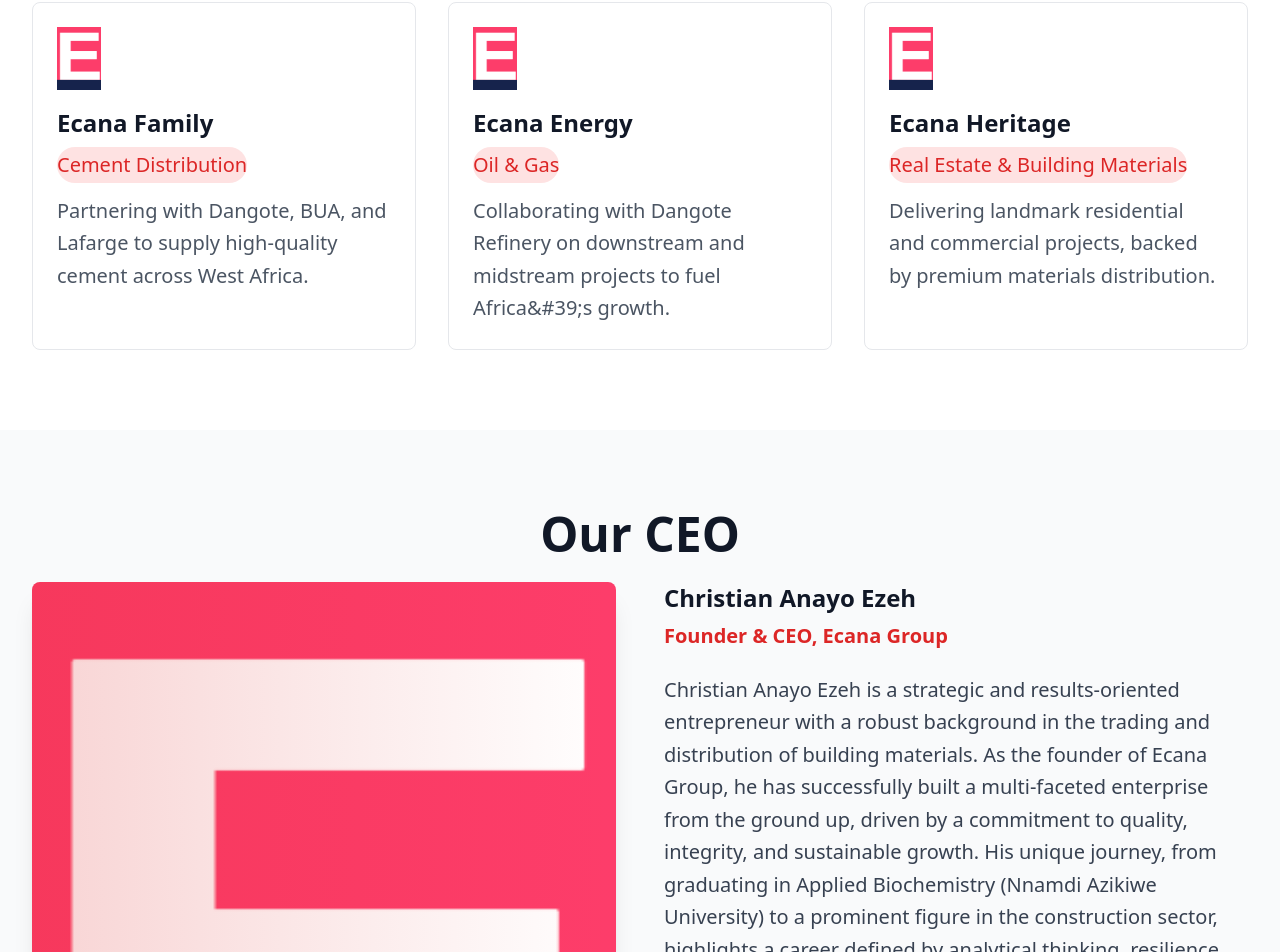
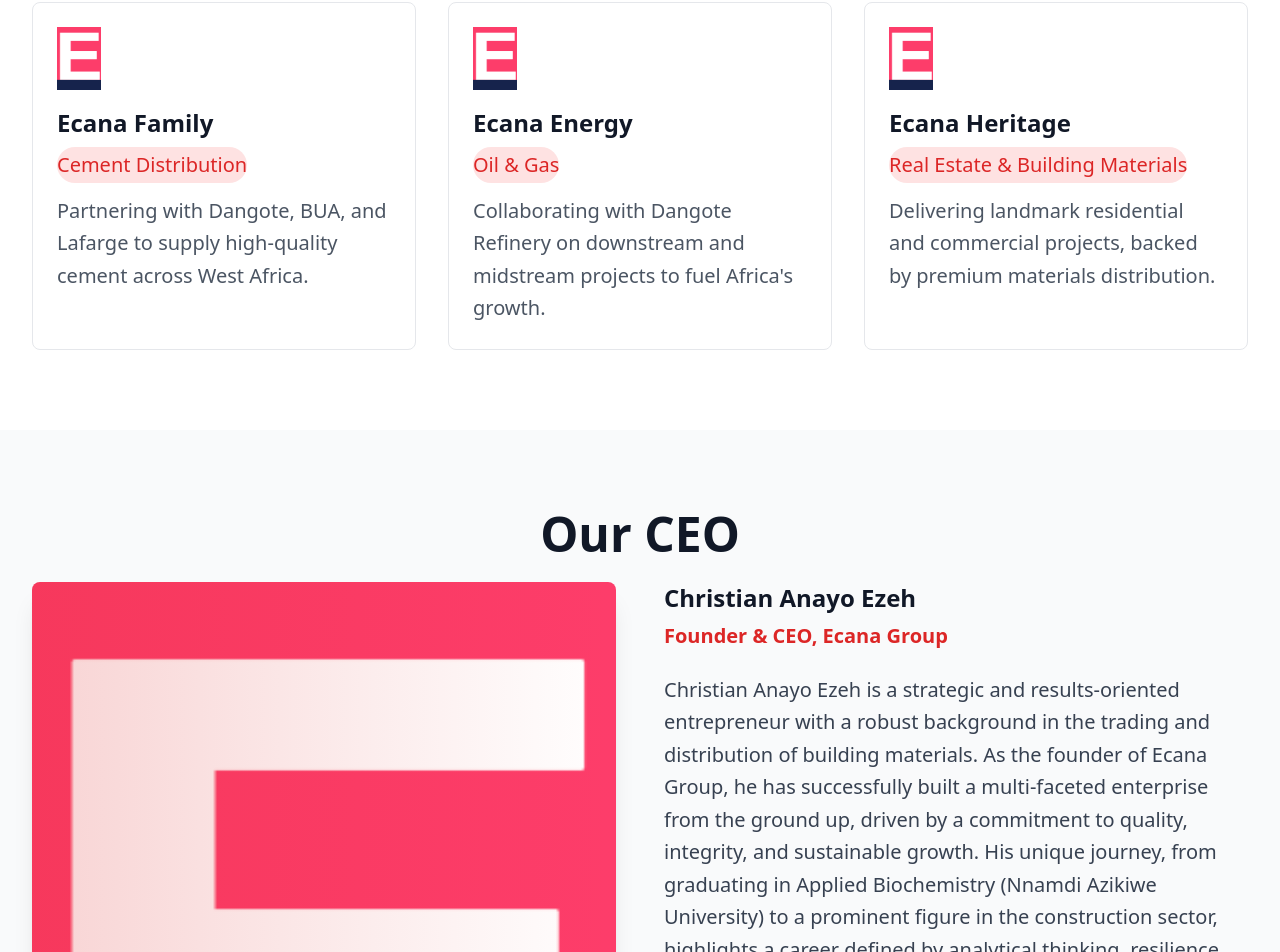
Before and after one commit to mail2chuka/ecangroups, a Next.js app: page / in a window 1280 px wide. Shown: the part 1756-2708 px from the top of the page. Built offline with nearby package versions, Linux system fonts and the light colour scheme.

Commit message:
Update index.js

```diff
--- a/src/pages/index.js
+++ b/src/pages/index.js
@@ -259,7 +259,7 @@ const PortfolioSection = () => {
       name: 'Ecana Energy',
       sector: 'Oil & Gas',
       description:
-        'Collaborating with Dangote Refinery on downstream and midstream projects to fuel Africa&#39;s growth.',
+        "Collaborating with Dangote Refinery on downstream and midstream projects to fuel Africa's growth.",
       logo: '/images/ecana-logo.png',
     },
     {
```
